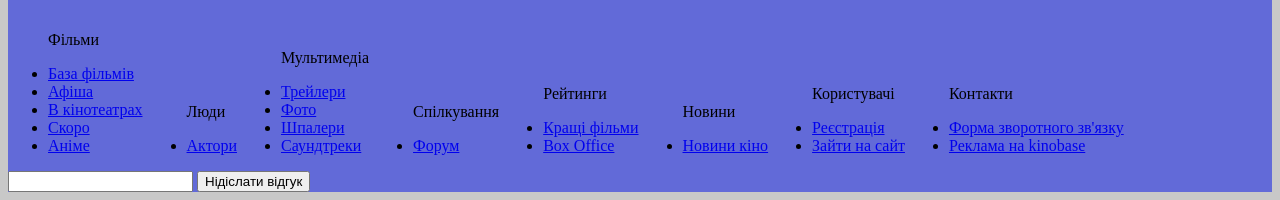
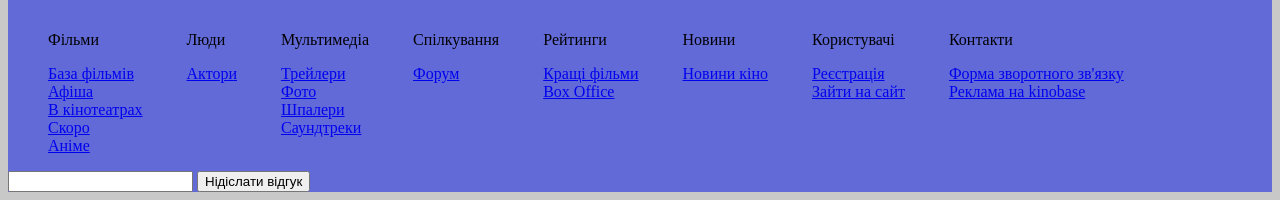
Before and after one commit to gsc-prukol/Web, a plain HTML site: page index.html in a window 1280 px wide. Shown: the part 670-870 px from the top of the page. Drawn offline with Linux system fonts and the light colour scheme.

Commit message:
поправив відображення

```diff
--- a/style/footer.css
+++ b/style/footer.css
@@ -12,5 +12,17 @@
 .footer ul
 {
     display: inline-block;
+    position: relative;
+}
+
+
+.footer li
+{
+    display:table;
+
 
 }
+.footer nav
+{
+position: relative;
+}
```
